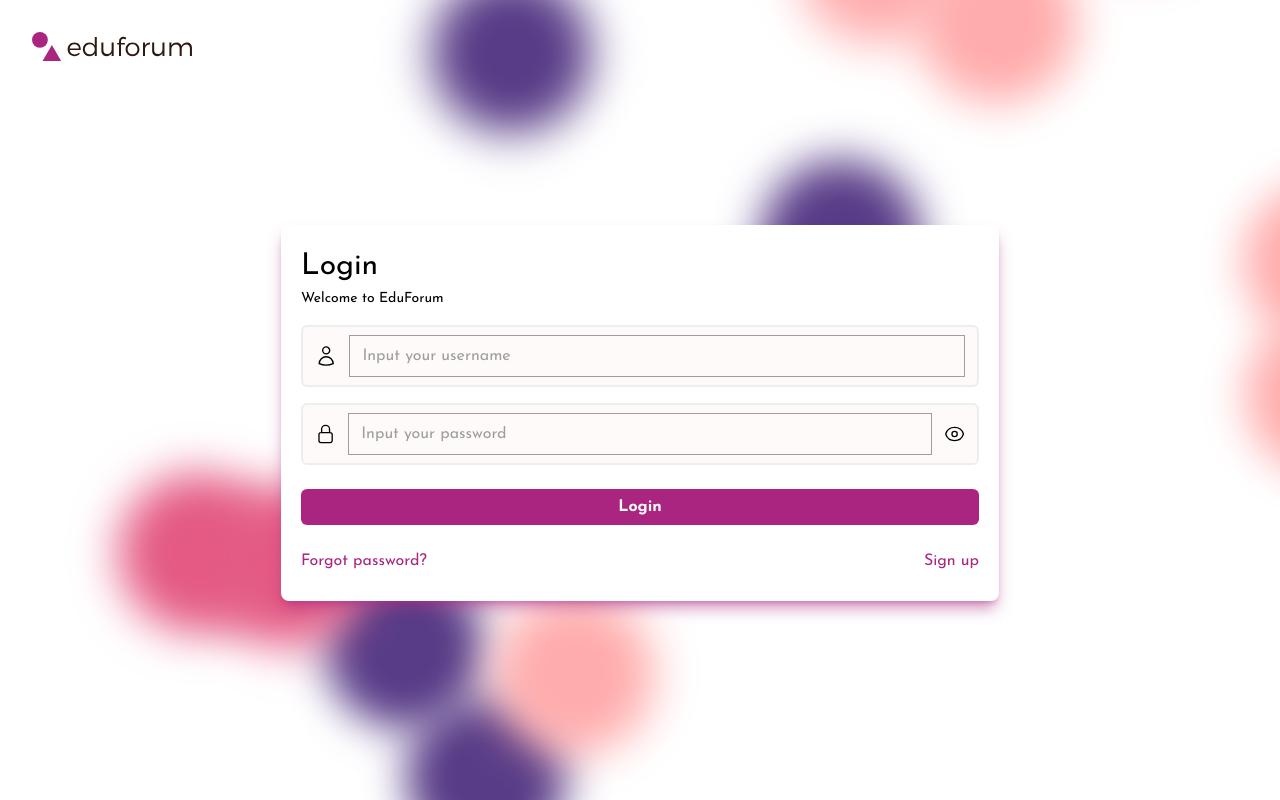
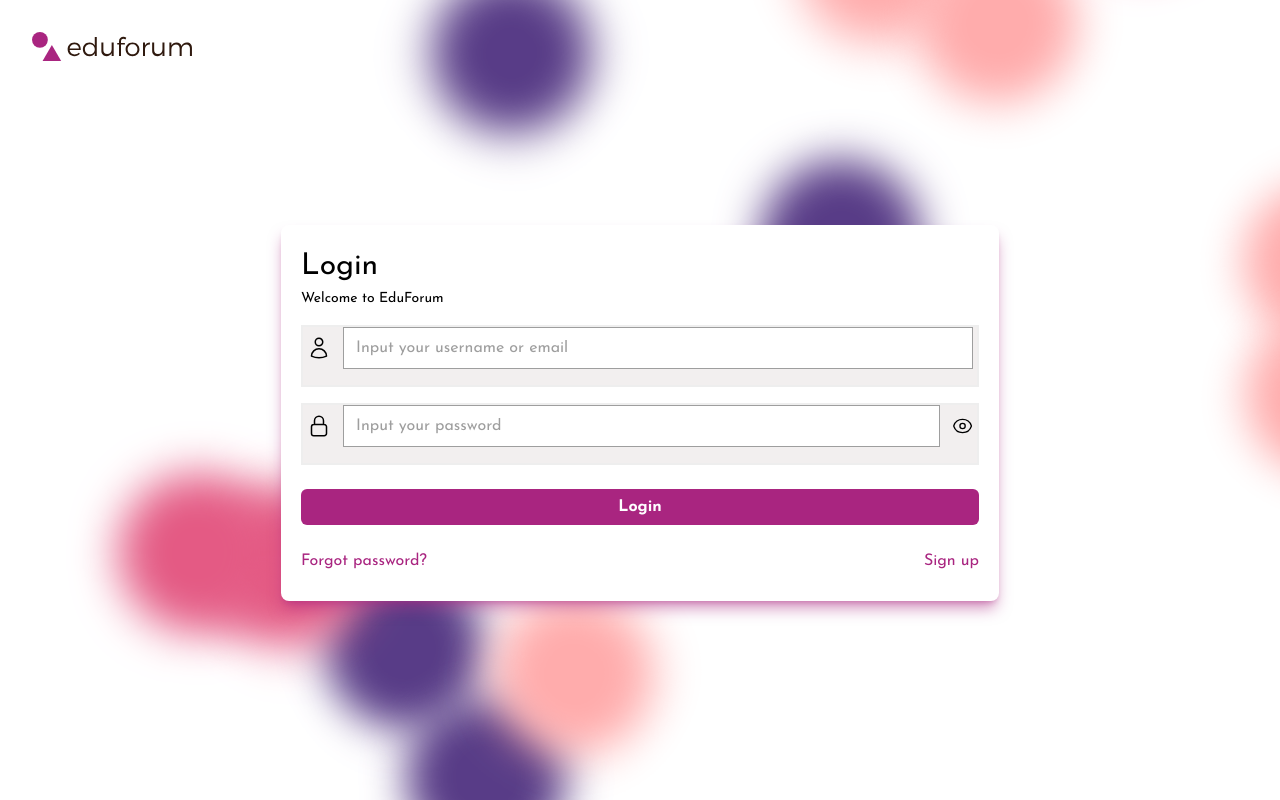
Before and after one commit to perez247/eduforum, a React (Create React App) app in the folder frontend/: page /public/auth in a window 1280 px wide. Built offline with nearby package versions, Linux system fonts and the light colour scheme.

Commit message:
Login page

```diff
--- a/frontend/src/App.js
+++ b/frontend/src/App.js
@@ -21,6 +21,7 @@ function App() {
         <Route index element={<Navigate replace to="/public/auth" />} />
 
         <Route path="private" element={<PrivateFull />}>
+          <Route index element={<Explore />} />
           <Route path="explore" element={<Explore />} />
           <Route path="group/:id" element={<Group />} />
           <Route path="groups" element={<AllGroup />} />
--- a/frontend/src/components/LoginForm/LoginForm.jsx
+++ b/frontend/src/components/LoginForm/LoginForm.jsx
@@ -1,5 +1,7 @@
 import React from "react";
 import { UserIcon, LockClosedIcon, EyeIcon } from "@heroicons/react/24/outline";
+import InputControl from "../Forms/InputControl";
+import { Spinner } from "@material-tailwind/react";
 
 /**
  * @param {object} props
@@ -9,6 +11,35 @@ import { UserIcon, LockClosedIcon, EyeIcon } from "@heroicons/react/24/outline";
  */
 const LoginForm = (props) => {
 
+  const [isLoading, setIsLoading] = React.useState(false);
+  const [isDisabled, setIsDisabled] = React.useState(true);
+
+  const formControl = {};
+  const form = React.useRef();
+
+  const getControlStatus = React.useCallback((data) => {
+      formControl[data.id] = data;
+      setIsDisabled(false);
+
+      if (!data.value) {
+          setIsDisabled(true);
+      }
+
+      for (const key in formControl) {
+          if (formControl[key].hasError) {
+              setIsDisabled(true);
+          }
+      }
+  }, [formControl]);
+
+  const login = () => {
+      setIsLoading(true);
+      setTimeout(() => {
+          setIsLoading(false);
+          props.routeAfterLogin('/private/explore');
+      }, 3000);
+  }
+
   function showRegistration() {
     props.showRegister(true);
   }
@@ -17,25 +48,40 @@ const LoginForm = (props) => {
     <div className="bg-white shadow-lg shadow-primary/50 w-full p-5 rounded-lg">
       <h1 className="text-3xl my-1">Login</h1>
       <p className="text-sm my-1">Welcome to EduForum</p>
-      <div className="border-solid border-2 bg-[#FFFAFA] border-[##FFFAFA] flex w-full px-2 py-2 my-4 rounded-md items-center">
-        <UserIcon className="felx-none h-6 w-6 text-black ms-1 me-2" />
-        <input
-          placeholder="Input your username"
-          className="felx-initial mx-1 w-full bg-[#FFFAFA] text-black"
+      <form action="">
+        <InputControl
+            prefix={<UserIcon className="flex-none h-6 w-6 text-black ms-1 me-2" />}
+            display='Input your username or email'
+            id='username'
+            validation={[
+                {
+                    validate: (name) => name && name.trim().length > 0,
+                    errorMessage: 'Username is required'
+                }
+            ]}
+            sendStatus={getControlStatus}
+            hideDisplay={true}
         />
-      </div>
-      <div className="border-solid border-2 bg-[#FFFAFA] border-[##FFFAFA] flex w-full px-2 py-2 my-4 rounded-md items-center">
-        <LockClosedIcon className="felx-none h-6 w-6 text-black ms-1 me-2" />
-        <input
-          type="password"
-          placeholder="Input your password"
-          className="felx-initial mx-1 w-full bg-[#FFFAFA] text-black"
+        <InputControl
+          prefix={<LockClosedIcon className="flex-none h-6 w-6 text-black ms-1 me-2" />}
+          postfix={<EyeIcon className="flex-initial h-6 w-6 text-black ms-2 mx-1" />}
+          display='Input your password'
+          id='password'
+          type='password'
+          validation={[
+              {
+                  validate: (name) => name && name.trim().length > 0,
+                  errorMessage: 'password is required'
+              }
+          ]}
+          sendStatus={getControlStatus}
+          hideDisplay={true}
         />
-        <EyeIcon className="felx-initial h-6 w-6 text-black ms-2 mx-1" />
-      </div>
+      </form>
       <div className="w-full py-2 mt-4 rounded-md items-center flex justify-center">
-        <button className="w-full h-9 font-bold bg-primary text-white rounded-md" onClick={() => props.routeAfterLogin('/private/group')}>
+        <button disabled={isLoading || isDisabled} className="w-full h-9 font-bold bg-primary text-white rounded-md flex gap-3 justify-center items-center" onClick={login}>
           Login
+          {isLoading && <Spinner className='w-4 h-4' />}
         </button>
       </div>
       <div className="w-full py-2 mt-2 rounded-md items-center flex justify-between">
--- a/frontend/src/components/ProfileSection/MyInformationForm.jsx
+++ b/frontend/src/components/ProfileSection/MyInformationForm.jsx
@@ -41,17 +41,17 @@ const MyInformationForm = () => {
   return (
     <div className='flex flex-col md:flex-row w-full p-4 gap-10 items-start'>
 
-        <div className='flex w-full md:w-[250px] justify-center items-center'>
+        <div className='flex flex-col w-full md:w-[250px] justify-center items-center'>
             <div>
                 <Avatar
                 src="https://images.unsplash.com/photo-1633332755192-727a05c4013d?ixlib=rb-1.2.1&ixid=MnwxMjA3fDB8MHxwaG90by1wYWdlfHx8fGVufDB8fHx8&auto=format&fit=crop&w=1480&q=80"
                 alt="avatar"
                 size="xxl" />
             </div>
-            {/* <div>
+            <div>
                 23 followers
                 22 following
-            </div> */}
+            </div>
         </div>
         <div className='w-full'>
             <form ref={form}>
```
